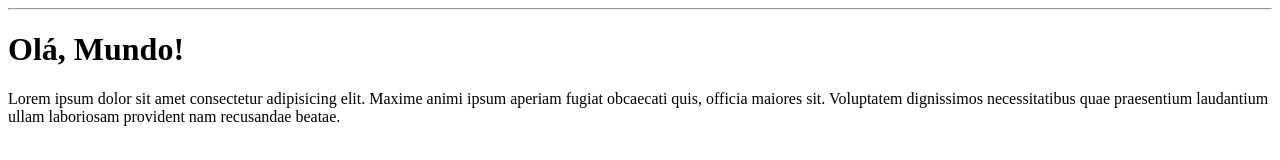
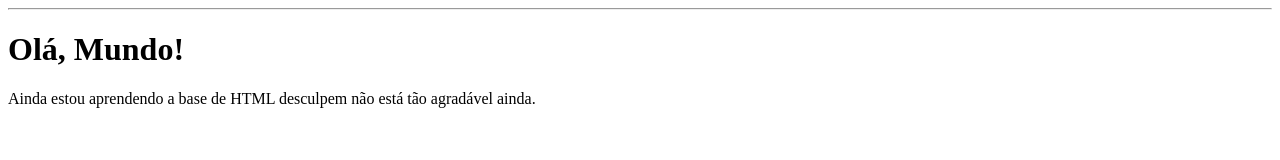
Before and after one commit to melk-azevedo/Ola-Mundo, a plain HTML site: page site_exemplo/index.html in a window 1280 px wide. Drawn offline with Linux system fonts and the light colour scheme.

Commit message:
Update index.html

```diff
--- a/site_exemplo/index.html
+++ b/site_exemplo/index.html
@@ -1,14 +1,17 @@
 <!DOCTYPE html>
 <html lang="pt-br">
+
 <head>
     <meta charset="UTF-8">
     <meta http-equiv="X-UA-Compatible" content="IE=edge">
     <meta name="viewport" content="width=device-width, initial-scale=1.0">
     <title>Meu primeiro site em repositório</title>
 </head>
+
 <body>
     <hr>
     <h1>Olá, Mundo!</h1>
-    <p>Lorem ipsum dolor sit amet consectetur adipisicing elit. Maxime animi ipsum aperiam fugiat obcaecati quis, officia maiores sit. Voluptatem dignissimos necessitatibus quae praesentium laudantium ullam laboriosam provident nam recusandae beatae.</p>
+    <p>Ainda estou aprendendo a base de HTML desculpem não está tão agradável ainda.</p>
 </body>
+
 </html>
```
